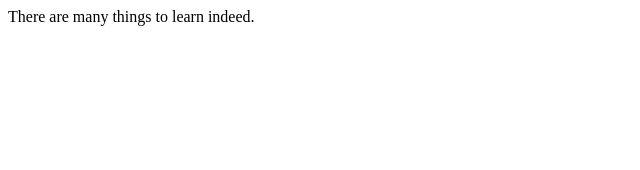
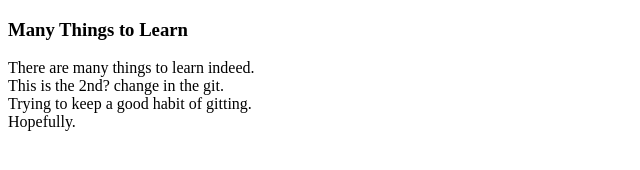
Before and after one commit to rafeahmk/to-learn-app, a website: page index.html in a window 1280 px wide. Shown: the whole page, without its empty margins (0-640 px from the left). Drawn offline with Linux system fonts and the light colour scheme.

Commit message:
Added title in body with additional text.

```diff
--- a/index.html
+++ b/index.html
@@ -9,7 +9,11 @@
 </head>
 
 <body>
-There are many things to learn indeed.
+<h3> Many Things to Learn</h3>
+There are many things to learn indeed.<br>
+This is the 2nd? change in the git.<br>
+Trying to keep a good habit of gitting.<br>
+Hopefully.
   <script src="script.js"></script>
 </body>
 
```
